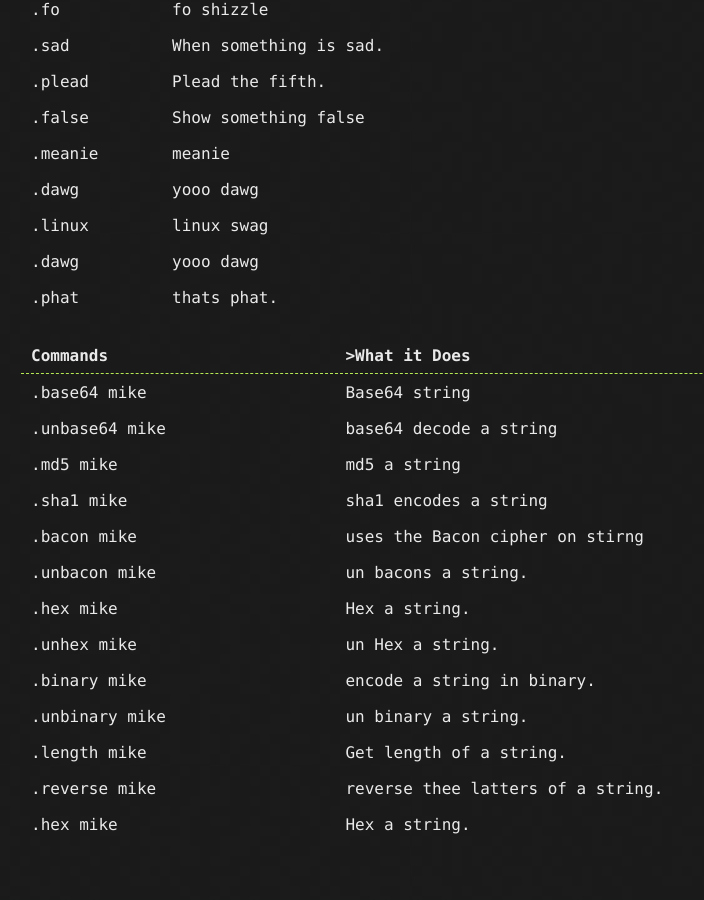
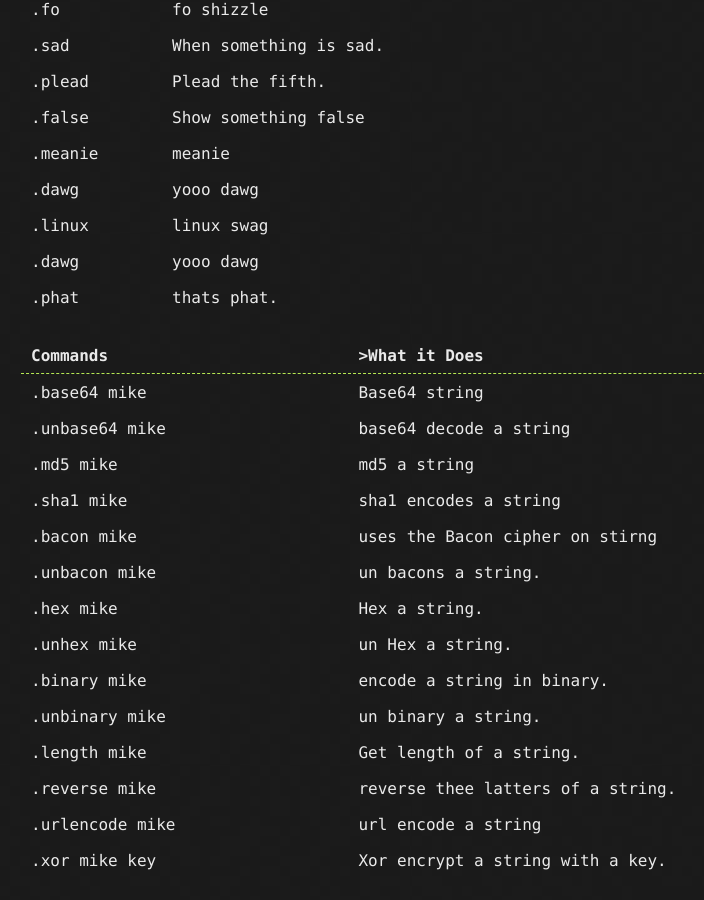
Before and after one commit to Michael-Meade/MinerFind, a Jekyll site: the page built from moss-discord.md, in a window 1280 px wide and 900 px high, scrolled down 831 px. Shown: the whole window, without its empty margins (121-825 px from the left). Built offline with Jekyll 4.4.1, drawn with Linux system fonts in a browser that asks for light colours; our own code applies the rules of GitHub Pages for plain Markdown files; the repository's description, which GitHub fills in, is left out; before the commit the page ends 1695 px from its top, so only the background shows below that.

Commit message:
Update moss-discord.md

```diff
--- a/moss-discord.md
+++ b/moss-discord.md
@@ -152,7 +152,11 @@
     <td>reverse thee latters of a string.</td>
   </tr>
   <tr>
-    <td>.hex mike</td>
-    <td>Hex a string.</td>
+    <td>.urlencode mike</td>
+    <td>url encode a string</td>
+  </tr>
+  <tr>
+    <td>.xor mike key</td>
+    <td>Xor encrypt a string with a key.</td>
   </tr>
 </table>
```
